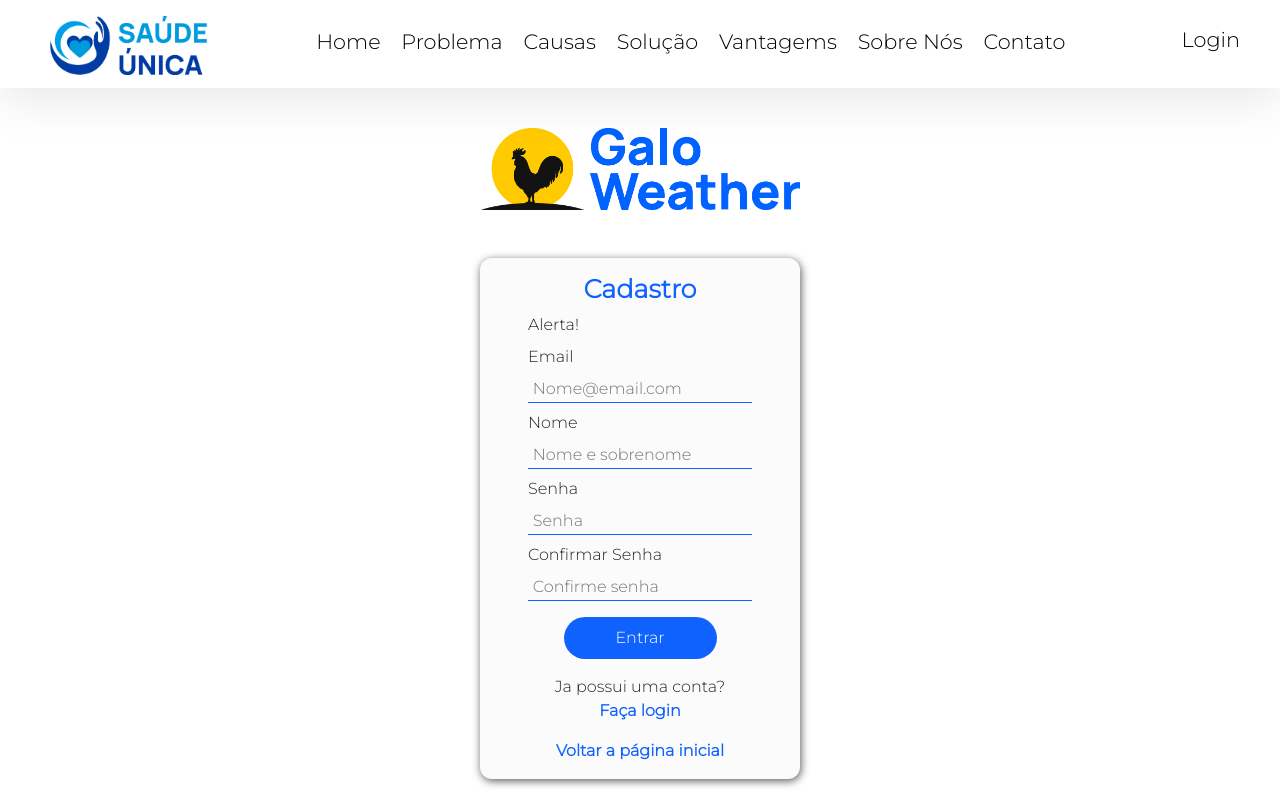
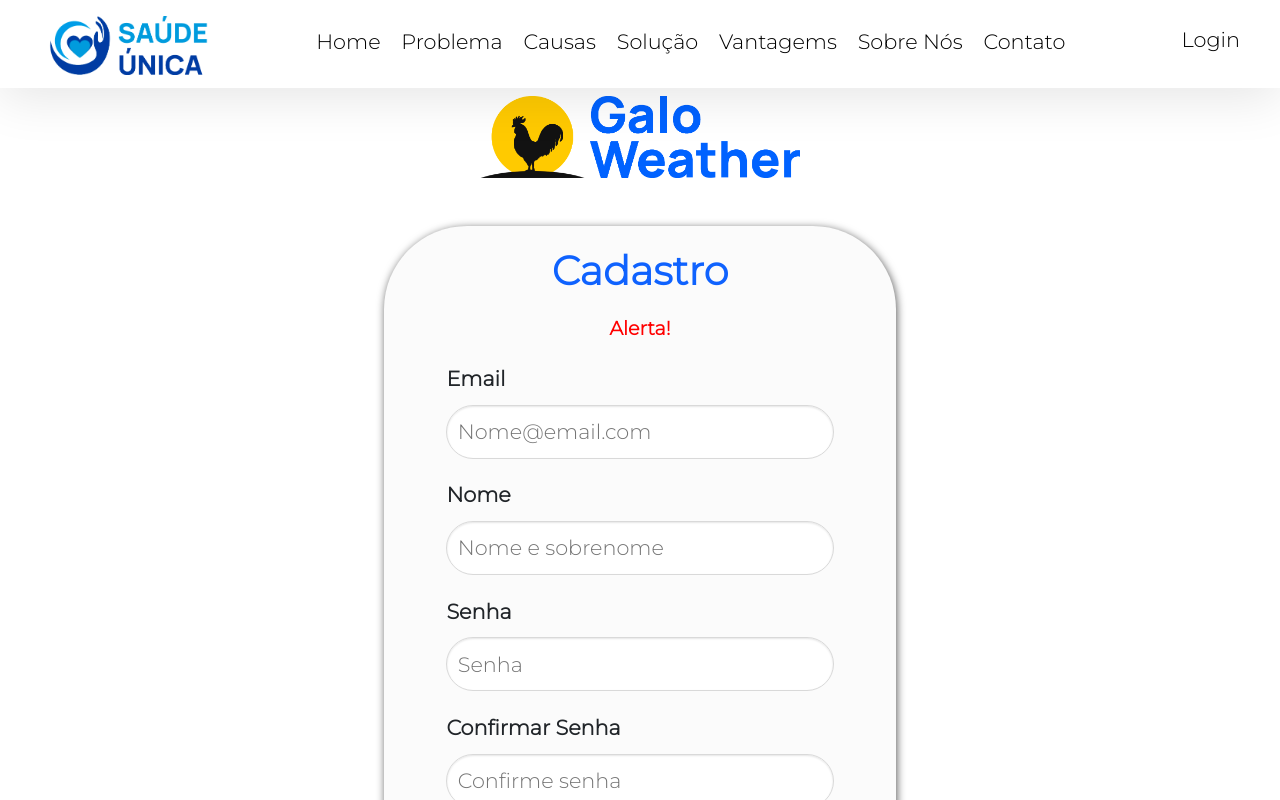
Before and after one commit to Front-End-1ESPW-Grupo-6/GS-Saude-Unica, a React (Create React App) app: page /Sign-up in a window 1280 px wide. Shown: the top 800 px of the page. Built offline with nearby package versions, Linux system fonts and the light colour scheme.

Commit message:
Finalizando cadastro

```diff
--- a/src/components/Login/login.scss
+++ b/src/components/Login/login.scss
@@ -17,16 +17,14 @@
 }
 
 .LogoIMG img {
-    width: 20em;
-    padding: 2em 0;
-    margin-top: 2em;
-  }
+  width: 20em;
+  padding: 2em 0;
+  margin-top: 2em;
 
   @media (min-width: 1100px) {
-    .LogoIMG {
-      margin-top: 4em;
-    }
+    margin-top: 4em;
   }
+}
 
 .LogContainer {
   position: relative;
@@ -41,6 +39,7 @@
   min-height: 60vh;
   width: 40%;
   z-index: 1;
+
   @media (max-width: 1100px) {
     width: 90%;
   }
@@ -48,7 +47,7 @@
 
 .LogContainer h1 {
   padding: 0 0;
-  font-size: 3em;
+  font-size: 3rem;
   font-weight: bold;
   text-align: center;
   color: $primary_color;
@@ -71,7 +70,7 @@
 }
 
 .LogContainer button:hover {
-  box-shadow: 0px 1px 18px #afafaf;
+  box-shadow: 0px 1px 18px $tertiary_color;
 }
 
 .LoginForm {
@@ -104,6 +103,7 @@
   margin: 0.5em 0;
   width: 100%;
 }
+
 .LoginInputs input:focus {
   font-weight: bold;
   outline: solid $primary_color;
--- a/src/components/Login/script.js
+++ b/src/components/Login/script.js
@@ -5,7 +5,9 @@
         .then((data) => {
             console.log(data);
             const users = data.users;
-            const contasArray = users ? users.contas : [];
+            const contasObject = users.contas;
+            const contasArray = Object.values(contasObject);
+            // const contasArray = users ? users.contas : [];
             console.log("Array de contas:", contasArray);
 
             const msgError = document.getElementById('loginAlert');
--- a/src/components/SignUp/index.js
+++ b/src/components/SignUp/index.js
@@ -20,7 +20,7 @@
         <div className="SignUpContainer">
           <h1>Cadastro</h1>
           <form className="SignUpForm" onSubmit={signUp}>
-            <span id="signUpAlert">Alerta!</span>
+            <span className="SignUpAlert" id="SignUpAlert">Alerta!</span>
             <label className="SignUpInputs">
               <span>Email</span>
               <input type="text" name="email" id="login-Input" placeholder="Nome@email.com"></input>
@@ -38,7 +38,7 @@
               <span>Confirmar Senha </span>
               <input type="password" name="passwordConfirm" id="confirmPass-SignUp-Input" placeholder="Confirme senha"></input>
             </label>
-            <button>Entrar</button>
+            <button>Cadastrar</button>
           </form>
           <div className="RedirectSignin">
             <p>Ja possui uma conta?</p>
--- a/src/components/SignUp/script.js
+++ b/src/components/SignUp/script.js
@@ -1,38 +1,57 @@
+function generateRandomId() {
+    return Math.random().toString(36).substring(2, 15) + Math.random().toString(36).substring(2, 15);
+}
+
 export default function signUp(evt) {
     evt.preventDefault();
-    const msgError = document.getElementById('signUpAlert');
-    const email = document.getElementById('login-Input').value;
+    const msgError = document.getElementById('SignUpAlert');
+    const emailInput = document.getElementById('login-Input').value;
     const name = document.getElementById('login-Name-Input').value;
-    const password = document.getElementById('pass-SignUp-Input').value;
+    const passwordInput = document.getElementById('pass-SignUp-Input').value;
     const passwordConfirm = document.getElementById('confirmPass-SignUp-Input').value;
 
-    if (name === "" || email === "" || password === "" || passwordConfirm === "") {
+    if (name === "" || emailInput === "" || passwordInput === "" || passwordConfirm === "") {
         msgError.innerHTML = 'Todos os campos devem ser preenchidos'
         console.log('Todos os campos devem ser preenchidos');
         return;
     }
-    if (email.length < 5) {
+    if (emailInput.length < 5) {
         console.log('email com menos de 5 letras');
         msgError.innerHTML = 'Email deve conter mais de 5 caracteres'
         return;
-    } else if (email.indexOf('@') === -1) {
+    } else if (emailInput.indexOf('@') === -1) {
         console.log('email invalido nao contem "@"');
         msgError.innerHTML = 'Email deve conter "@"'
         return;
     }
     //senha
-    if (password.length < 5) {
+    if (passwordInput.length < 5) {
         console.log('senha deve conter mais de 5 digitos');
         msgError.innerHTML = 'Senha deve conter no minimo 5 digitos'
         return;
     }
     //confirmar senha
-    if (passwordConfirm !== password) {
+    if (passwordConfirm !== passwordInput) {
         msgError.innerHTML = 'Senhas digitadas não coincidem'
         console.log('senhas nao coincidem')
         return;
     }
-    console.log('to funcionando');
+    const newUser = {
+        id: generateRandomId(),
+        name: name,
+        email: emailInput,
+        password: passwordInput,
+    }
+    fetch("https://gs-saude-default-rtdb.firebaseio.com/users/contas.json", {
+        method: 'POST',
+        headers: {
+            'Content-Type': 'application/json',
+        },
+        body: JSON.stringify(newUser),
+    })
+        .then(response => response.json())
+        .then(data => {
+            console.log('Cadastro efetuado com sucesso!', data);
             msgError.innerHTML = 'Cadastro efetuado com sucesso!';
             let emailInputCLEAR = document.querySelector('#login-Input')
             let nameInputCLEAR = document.querySelector('#login-Name-Input')
@@ -42,13 +61,9 @@
             emailInputCLEAR.value = ""
             senhaInputCLEAR.value = ""
             senhaConfirmInputCLEAR.value = ""
-    const newUser = {
-        name: name,
-        emailUser: email,
-        senhaUser: password,
+        })
+        .catch(error => {
+            console.error('Erro ao efetuar cadastro:', error);
+            msgError.innerHTML = 'Erro ao efetuar cadastro.';
+        });
 }
-    let listaDeUsuarioCadastro = JSON.parse(localStorage.getItem("usersList"));
-    listaDeUsuarioCadastro.push(newUser);
-    localStorage.setItem("usersList", JSON.stringify(listaDeUsuarioCadastro));
-    console.log(newUser)
-}
--- a/src/components/SignUp/signup.scss
+++ b/src/components/SignUp/signup.scss
@@ -1,3 +1,7 @@
+$primary_color: #0f62fe;
+$secondary_color: #fbfbfb;
+$tertiary_color: #d9d9d9;
+
 .SignUpPage {
     font-family: "Montserrat", sans-serif;
     box-sizing: border-box;
@@ -12,12 +16,10 @@
     margin-bottom: 2em;
 }
 
-.LogoIMG {
-    img {
-        width: 20em;
-        padding: 2em 0;
-        margin-top: 2em;
-    }
+.LogoIMG img {
+    width: 20em;
+    padding: 2em 0;
+    margin-top: 2em;
 
     @media (min-width: 1100px) {
         margin-top: 4em;
@@ -30,40 +32,45 @@
     display: flex;
     flex-direction: column;
     justify-content: center;
+    font-size: 1.3rem;
     padding: 1em 3em;
-    background: #fbfbfb;
-    border-radius: 12px;
+    background: $secondary_color;
+    border-radius: 4em;
     box-shadow: 1px 2px 8px rgba(0, 0, 0, 0.65);
-    width: 20em;
+    min-height: 60vh;
+    width: 40%;
     z-index: 1;
+
+    @media (max-width: 1100px) {
+        width: 90%;
+    }
 
     h1 {
         padding: 0 0;
-        font-size: 1.6em;
+        font-size: 2.5rem;
         font-weight: bold;
         text-align: center;
-        color: #0f62fe;
+        color: $primary_color;
     }
 
     button {
         display: flex;
         justify-content: center;
         align-items: center;
-        background: #0f62fe;
+        background: $primary_color;
         border: none;
-        border-radius: 21px;
-        box-shadow: 0px 1px 8px #ffffff;
+        border-radius: 2rem;
+        box-shadow: 0px 1px 8px $secondary_color;
         cursor: pointer;
-        color: white;
-        padding: 1em;
-        margin: 1em auto;
-        height: 42.3px;
+        color: $secondary_color;
+        font-size: 1.5rem;
+        padding: 1rem 3.5rem;
+        margin: 2rem auto;
         transition: 0.25s;
-        width: 153px;
     }
 
     button:hover {
-        box-shadow: 0px 1px 18px #afafaf;
+        box-shadow: 0px 1px 18px $tertiary_color;
     }
 }
 
@@ -75,30 +82,35 @@
 
 .SignUpAlert {
     display: flex;
+    font-size: 1.2rem;
     font-weight: bold;
     color: red;
     justify-content: center;
-    padding-top: 0.5em;
-    padding-bottom: 0.5em;
+    padding-top: 0.54em;
+    padding-bottom: 0.54em;
 }
 
 .SignUpInputs {
     display: flex;
     flex-direction: column;
+    font-weight: bold;
 
     span {
         margin-top: 0.5em;
     }
 
     input {
-        background: #fbfbfb;
-        padding-top: 10px;
-        border: none;
-        border-bottom: 1px solid #0f62fe;
-        outline: none;
-        padding-top: 0.5em;
-        padding-left: 0.3em;
-        font-size: 1em;
+        border: 1px solid $tertiary_color;
+        border-radius: 2rem;
+        box-shadow: inset 0px 1px 2px rgba(0, 0, 0, 0.1);
+        padding: 0.5em;
+        margin: 0.5em 0;
+        width: 100%;
+    }
+
+    input:focus {
+        font-weight: bold;
+        outline: solid $primary_color;
     }
 
 }
@@ -114,11 +126,12 @@
 
     p {
         margin: 0;
+        font-weight: bold;
     }
 
     a {
         text-decoration: none;
-        color: #0f62fe;
+        color: $primary_color;
         font-weight: bold;
     }
 }
@@ -132,7 +145,7 @@
 
     a {
         text-decoration: none;
-        color: #0f62fe;
+        color: $primary_color;
         font-weight: bold;
     }
 }
```
Lines whose indentation alone changed are shown as unchanged.
